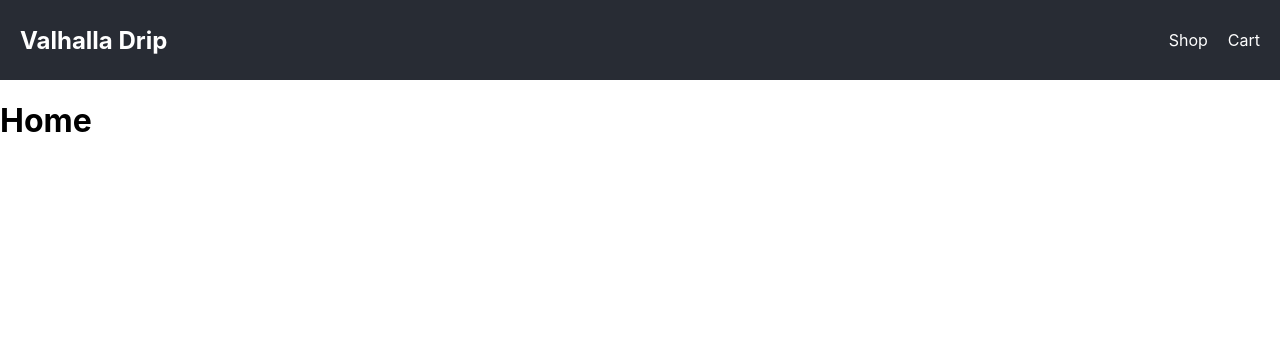
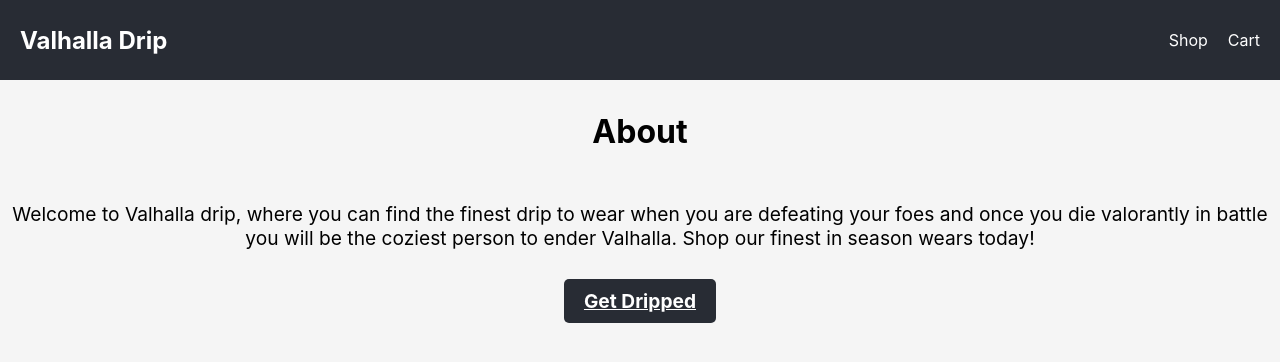
Before and after one commit to PjSingh22/shopping-cart, a React (Create React App) app: page / in a window 1280 px wide. Shown: the top 362 px of the page. Built offline with nearby package versions, Linux system fonts and the light colour scheme.

Commit message:
homepage done

```diff
--- a/src/components/pages/HomePage/Home.jsx
+++ b/src/components/pages/HomePage/Home.jsx
@@ -1,9 +1,17 @@
 import Shop from "../ShopPage/Shop";
+import { Link } from "react-router-dom";
+
 import './home.css';
 const Home = () => {
   return (
-    <div>
-      <h1>Home</h1>
+    <div id='home-container'>
+      <div className='home-header '>
+        <p>About</p>
+      </div>
+      <div className="home-info">
+        <p>Welcome to Valhalla drip, where you can find the finest drip to wear when you are defeating your foes and once you die valorantly in battle you will be the coziest person to ender Valhalla. Shop our finest in season wears today! </p>
+      </div>
+      <Link to='/shop' className="shop-btn">Get Dripped</Link>
     </div>
   );
 };
--- a/src/components/pages/HomePage/home.css
+++ b/src/components/pages/HomePage/home.css
@@ -0,0 +1,30 @@
+#home-container {
+  display: flex;
+  flex-direction: column;
+  align-items: center;
+  height: 100vh;
+  width: 100vw;
+}
+
+.home-header > p {
+  font-size: 2rem;
+  font-weight: bold;
+}
+
+.home-info {
+  text-align: center;
+  margin: 0 10px;
+  font-size: 1.2rem;
+}
+
+.shop-btn {
+  margin: 10px 0;
+  padding: 10px 20px;
+  border: none;
+  border-radius: 5px;
+  background-color: #282c34;
+  color: white;
+  font-size: 1.2rem;
+  font-weight: bold;
+  cursor: pointer;
+}
--- a/src/index.css
+++ b/src/index.css
@@ -5,6 +5,7 @@ body {
     sans-serif;
   -webkit-font-smoothing: antialiased;
   -moz-osx-font-smoothing: grayscale;
+  background-color: #f5f5f5;
 }
 
 code {
```
